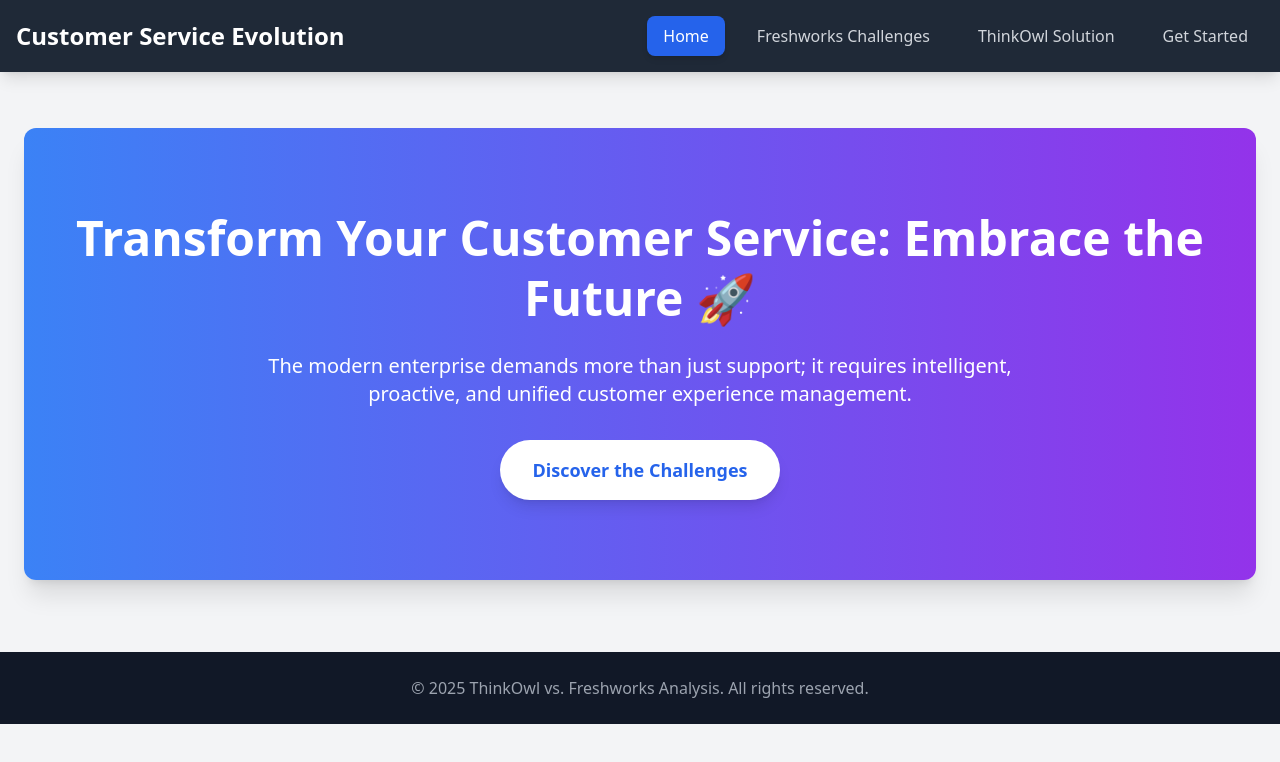
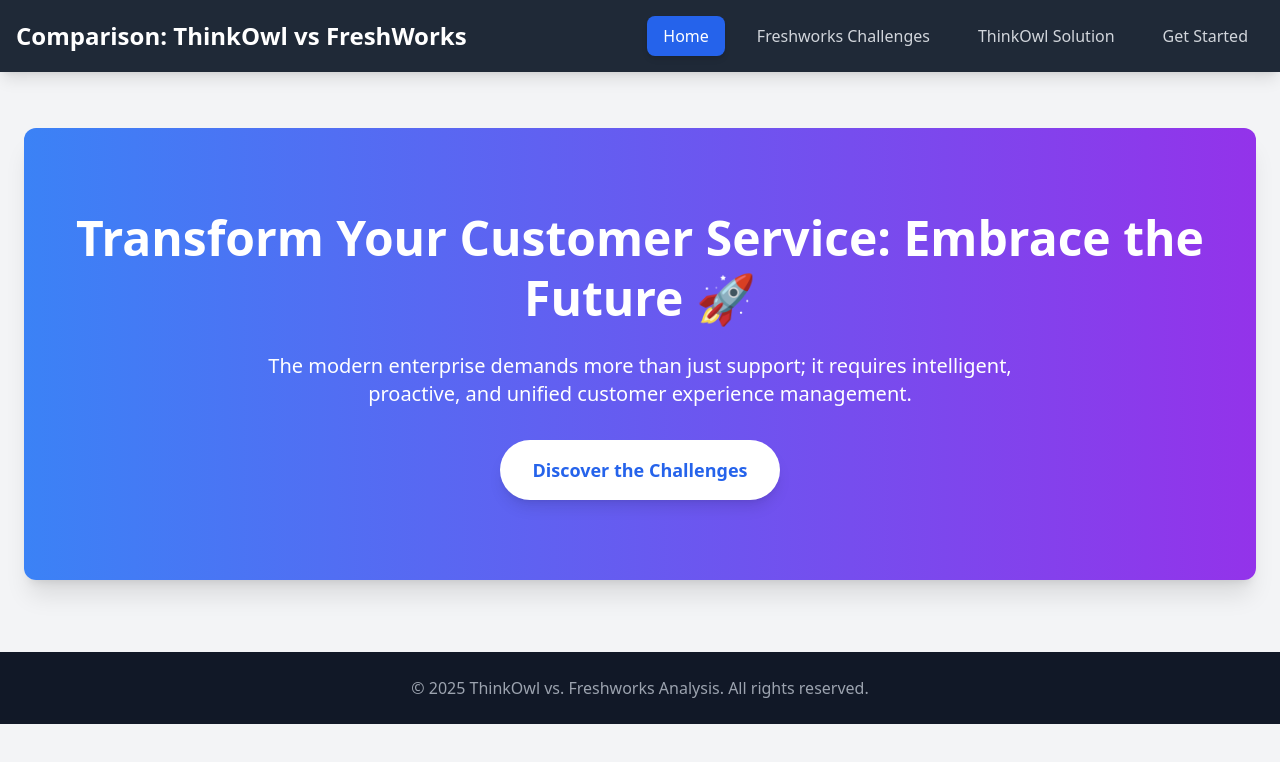
Before and after one commit to Prashri/tovsfd, a plain HTML site: page index.html in a window 1280 px wide. Drawn offline with nearby package versions, Linux system fonts and the light colour scheme.

Commit message:
Update index.html

```diff
--- a/index.html
+++ b/index.html
@@ -17,7 +17,7 @@
   <!-- Navigation -->
   <nav class="bg-gray-800 p-4 shadow-lg" id="navbar">
     <div class="container mx-auto flex flex-col md:flex-row justify-between items-center">
-      <h1 class="text-white text-2xl font-bold mb-4 md:mb-0">Customer Service Evolution</h1>
+      <h1 class="text-white text-2xl font-bold mb-4 md:mb-0">Comparison: ThinkOwl vs FreshWorks</h1>
       <div class="flex space-x-4">
         <button onclick="setPage('home')" class="nav-link px-4 py-2 rounded-lg transition-colors duration-300 text-gray-300 hover:bg-gray-700 hover:text-white" data-page="home">Home</button>
         <button onclick="setPage('challenges')" class="nav-link px-4 py-2 rounded-lg transition-colors duration-300 text-gray-300 hover:bg-gray-700 hover:text-white" data-page="challenges">Freshworks Challenges</button>
```
